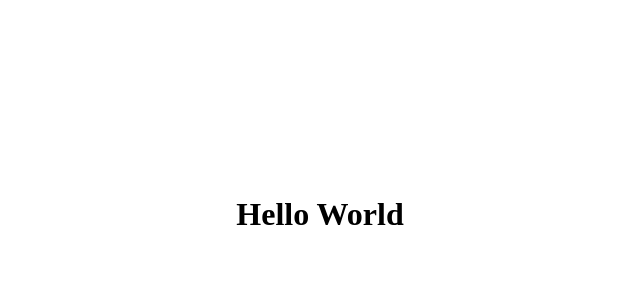
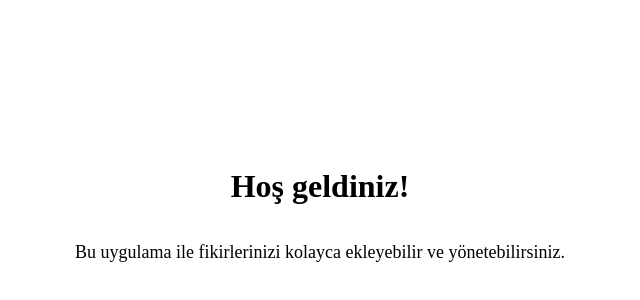
Before and after one commit to CNrg32/482proje, a Next.js app in the folder ideapulse-code/: page / in a window 1280 px wide. Shown: the part 194-494 px from the top of the page, without its empty margins (320-960 px from the left). Built offline with nearby package versions, Linux system fonts and the light colour scheme.

Commit message:
changed first hello world page

```diff
--- a/ideapulse-code/pages/index.tsx
+++ b/ideapulse-code/pages/index.tsx
@@ -2,8 +2,11 @@ import React from 'react';
 
 export default function Home() {
   return (
-    <div style={{ minHeight: '100vh', display: 'flex', alignItems: 'center', justifyContent: 'center' }}>
-      <h1>Hello World</h1>
+    <div style={{ minHeight: '100vh', display: 'flex', flexDirection: 'column', alignItems: 'center', justifyContent: 'center' }}>
+      <h1>Hoş geldiniz!</h1>
+      <p style={{ marginTop: 16, fontSize: 18 }}>
+        Bu uygulama ile fikirlerinizi kolayca ekleyebilir ve yönetebilirsiniz.
+      </p>
     </div>
   );
 }
```
